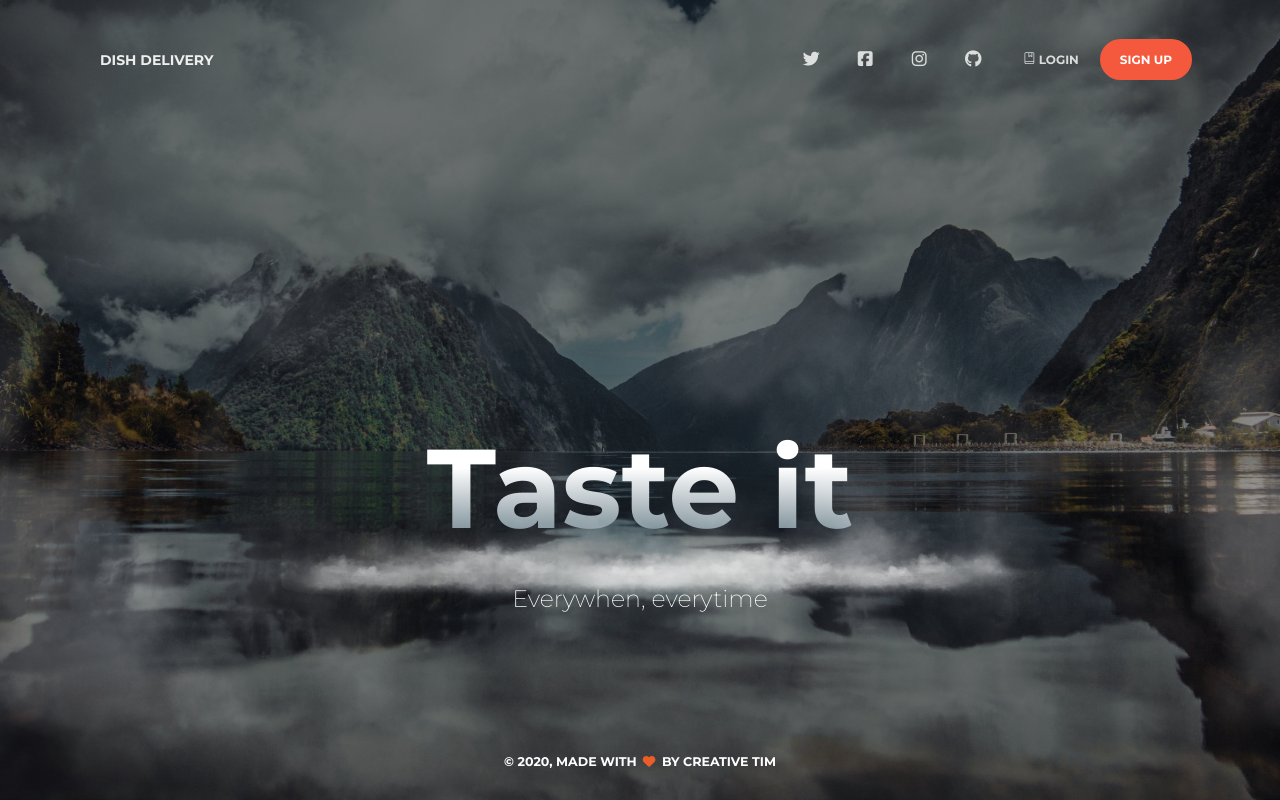
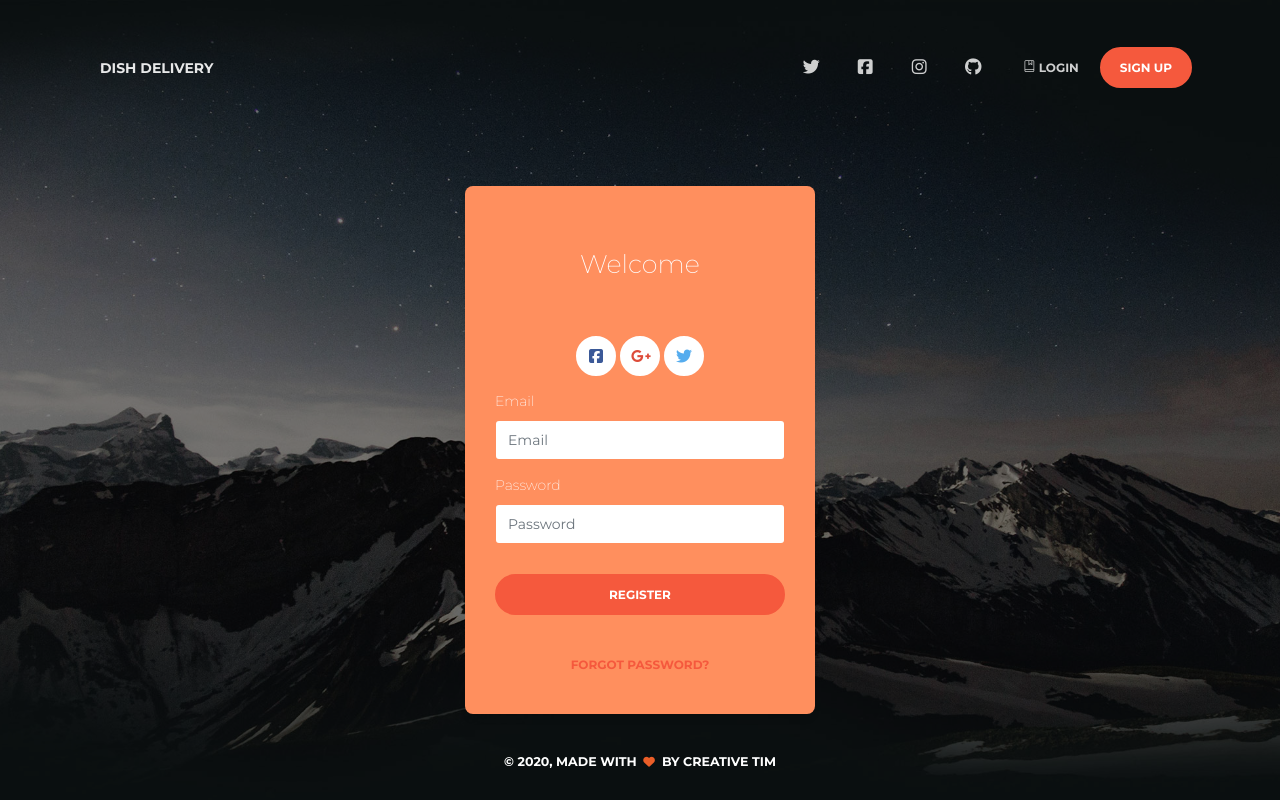
Before and after one commit to ASAI-DAM-Team-2/Frontend, a React (Create React App) app: page /register in a window 1280 px wide. Shown: the top 800 px of the page. Built offline with nearby package versions, Linux system fonts and the light colour scheme.

Commit message:
improve register page and header

```diff
--- a/src/App.js
+++ b/src/App.js
@@ -31,7 +31,6 @@ function App() {
   return (
     <div>
       <div>
-        <IndexHeader />
         <IndexNavbar onLoginModalToggle={handleLoginModalTogle} />
       </div>
       <div>
--- a/src/components/Navbars/IndexNavbar.js
+++ b/src/components/Navbars/IndexNavbar.js
@@ -50,12 +50,12 @@ const IndexNavbar = ({ onLoginModalToggle, history }) => {
       <Container>
         <div className='navbar-translate'>
           <NavbarBrand
-            className='navbar-brand'
+            id='navbar-brand'
             data-placement='bottom'
             onClick={() => history.push('/')}
             title='Taste it, everywhere, everywhen.'
           >
-            <span className='navbar-title'>Dish delivery</span>
+            <span className='navbar-text'>Dish delivery</span>
           </NavbarBrand>
           <button
             aria-expanded={navbarCollapse}
--- a/src/components/Navbars/Navbar.scss
+++ b/src/components/Navbars/Navbar.scss
@@ -1,7 +1,27 @@
-.navbar-title {
+.navbar-text {
   cursor: pointer;
-  color: white;
+}
+
+// .navbar-transparent .navbar-title {
+//   &:hover {
+//     color: white;
+//   }
+// }
+
+// .navbar-title {
+//   &:hover {
+//     color: rgb(117, 117, 117);
+//   }
+// }
+
+.navbar-transparent #navbar-brand {
   &:hover {
     color: white;
   }
 }
+
+#navbar-brand {
+  &:hover {
+    color: rgb(117, 117, 117);
+  }
+}
--- a/src/pages/homepage/Homepage.js
+++ b/src/pages/homepage/Homepage.js
@@ -13,6 +13,7 @@ import {
 import DishCard from '../../components/dish-card/DishCard';
 
 import './HomePage.scss';
+import IndexHeader from '../../components/Headers/IndexHeader';
 
 const items = [
   {
@@ -115,6 +116,8 @@ function HomePage() {
     setActiveIndex(newIndex);
   };
   return (
+    <div>
+      <IndexHeader />
       <div className='homepage'>
         <div>
           <div className='section pt-o' id='carousel'>
@@ -197,6 +200,7 @@ function HomePage() {
         </Container>
         <div />
       </div>
+    </div>
   );
 }
 
--- a/src/pages/registerpage/RegisterPage.js
+++ b/src/pages/registerpage/RegisterPage.js
@@ -1,5 +1,4 @@
 import React from 'react';
-
 // reactstrap components
 import { Button, Card, Form, Input, Container, Row, Col } from 'reactstrap';
 
@@ -13,6 +12,13 @@ function RegisterPage() {
   });
   return (
     <React.Fragment>
+      <div
+        className='page-header'
+        style={{
+          backgroundImage:
+            'url(' + require('../../assets/img/login-image.jpg') + ')',
+        }}
+      >
         <div className='filter' />
         <Container>
           <Row>
@@ -74,6 +80,7 @@ function RegisterPage() {
             <i className='fa fa-heart heart' /> by Creative Tim
           </h6>
         </div>
+      </div>
     </React.Fragment>
   );
 }
```
Also changed, not shown: src/assets/img/login-image copy.jpg (added). Lines whose indentation alone changed are shown as unchanged.
